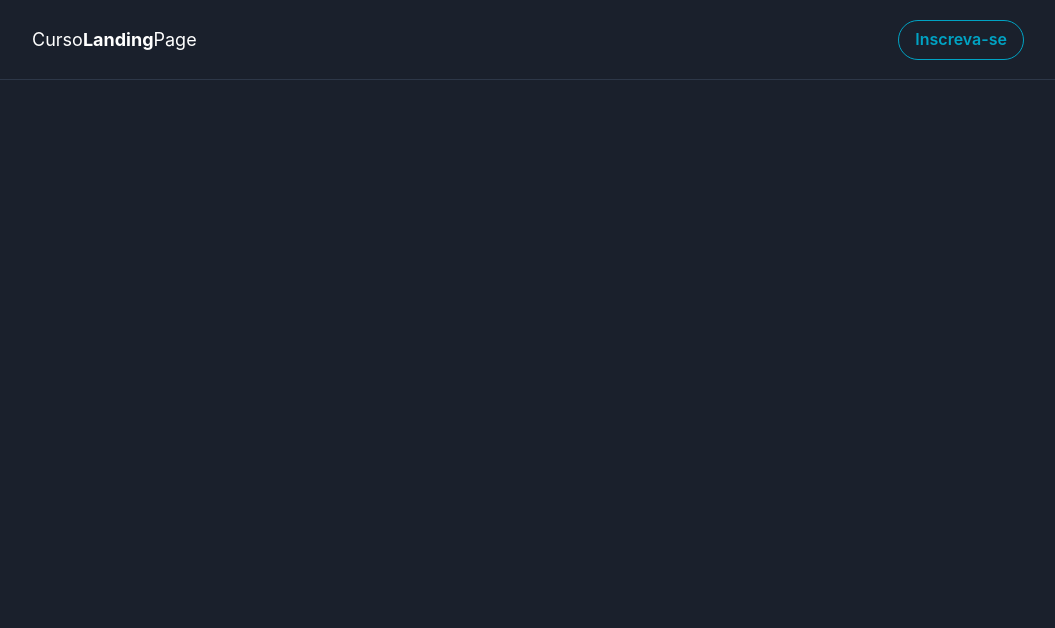
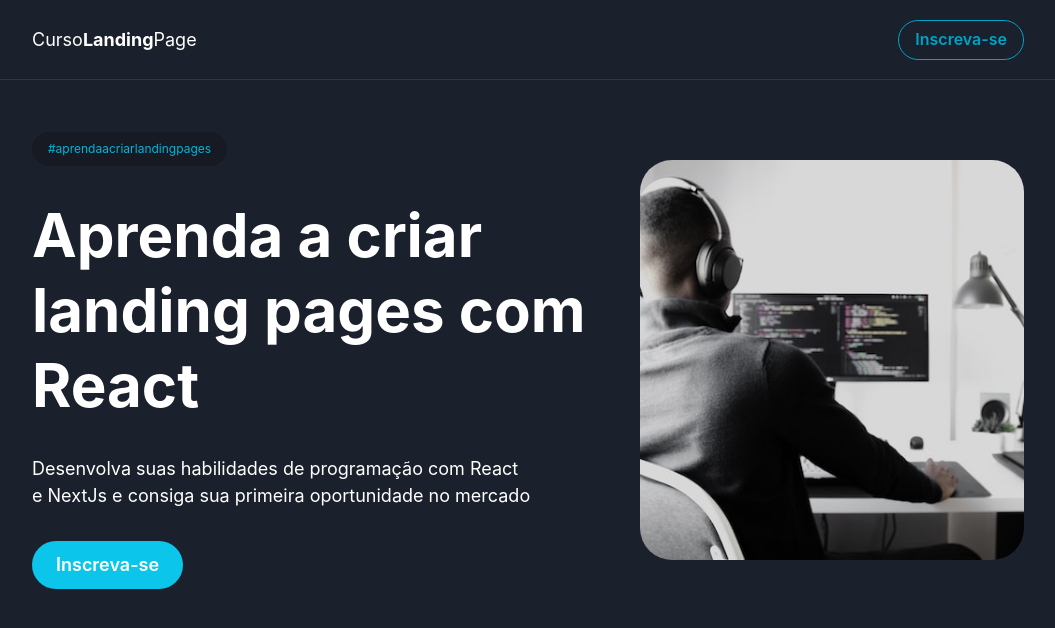
Before and after one commit to fischerafael/curso-landing-page, a Next.js app: page / in a window 1280 px wide. Shown: the top 628 px of the page, without its empty margins (112-1167 px from the left). Built offline with nearby package versions, Linux system fonts and the light colour scheme.

Commit message:
feat: completed hero-section

```diff
--- /dev/null
+++ b/src/components/HeroSection/index.tsx
@@ -0,0 +1,59 @@
+import React from "react";
+import * as Chakra from "@chakra-ui/react";
+
+export const HeroSection = () => {
+  return (
+    <Chakra.VStack w="full">
+      <Chakra.Grid
+        w="full"
+        h="full"
+        minH="70vh"
+        maxW="1024px"
+        px="4"
+        templateColumns={"3fr 2fr"}
+        gap="8"
+      >
+        <Chakra.VStack h="full" align="flex-start" justify="center" spacing="8">
+          <Chakra.Text
+            bg="gray.900"
+            p="2"
+            px="4"
+            fontSize="xs"
+            color="cyan.500"
+            borderRadius="full"
+          >
+            #aprendaacriarlandingpages
+          </Chakra.Text>
+          <Chakra.Text fontSize="6xl" fontWeight="bold" lineHeight="1.25">
+            Aprenda a criar landing pages com React
+          </Chakra.Text>
+          <Chakra.Text fontSize="lg" maxW="500px">
+            Desenvolva suas habilidades de programação com React e NextJs e
+            consiga sua primeira oportunidade no mercado
+          </Chakra.Text>
+          <Chakra.Button
+            colorScheme="cyan"
+            size="lg"
+            borderRadius="full"
+            color="white"
+          >
+            Inscreva-se
+          </Chakra.Button>
+        </Chakra.VStack>
+
+        <Chakra.VStack h="full" align="flex-end" justify="center">
+          <Chakra.Image
+            src="/images/hero-image.jpg"
+            w="full"
+            h="full"
+            objectFit="cover"
+            maxW="400px"
+            maxH="400px"
+            borderRadius="32"
+            filter="grayscale(50%)"
+          />
+        </Chakra.VStack>
+      </Chakra.Grid>
+    </Chakra.VStack>
+  );
+};
--- a/src/pages/PageLanding/index.tsx
+++ b/src/pages/PageLanding/index.tsx
@@ -1,9 +1,18 @@
 import React from "react";
 import * as Chakra from "@chakra-ui/react";
+import { HeroSection } from "@/src/components/HeroSection";
 
 export const PageLanding = () => {
   return (
-    <Chakra.VStack w="full" minH="100vh" bg="gray.800" color="white">
+    <Chakra.VStack
+      w="full"
+      minH="100vh"
+      bg="gray.800"
+      color="white"
+      spacing="0"
+    >
+      {/* header */}
+
       <Chakra.HStack
         w="full"
         h="10vh"
@@ -36,6 +45,8 @@ export const PageLanding = () => {
           </Chakra.Button>
         </Chakra.HStack>
       </Chakra.HStack>
+
+      <HeroSection />
     </Chakra.VStack>
   );
 };
```
Also changed, not shown: public/images/hero-image.jpg (added).
